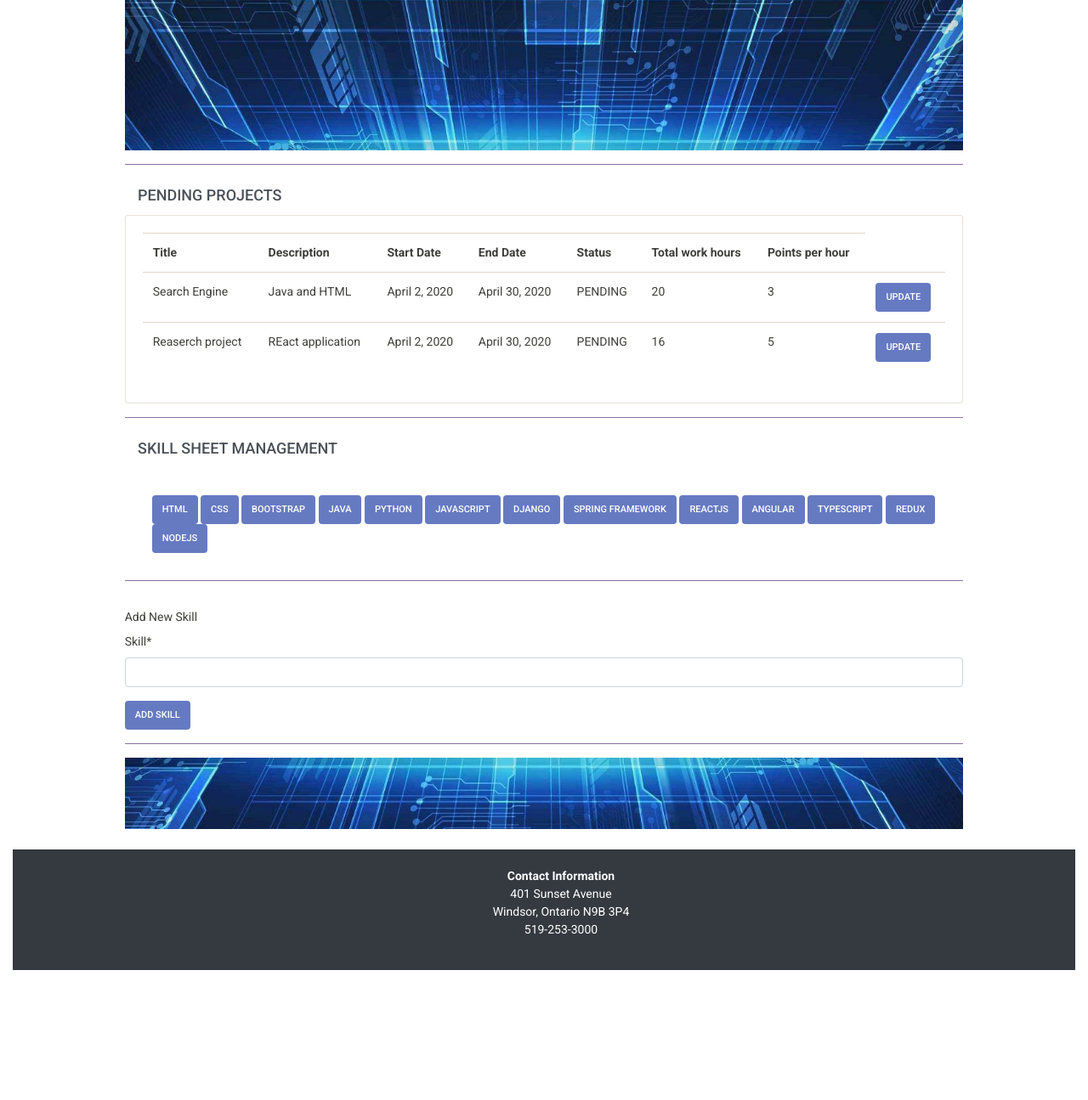
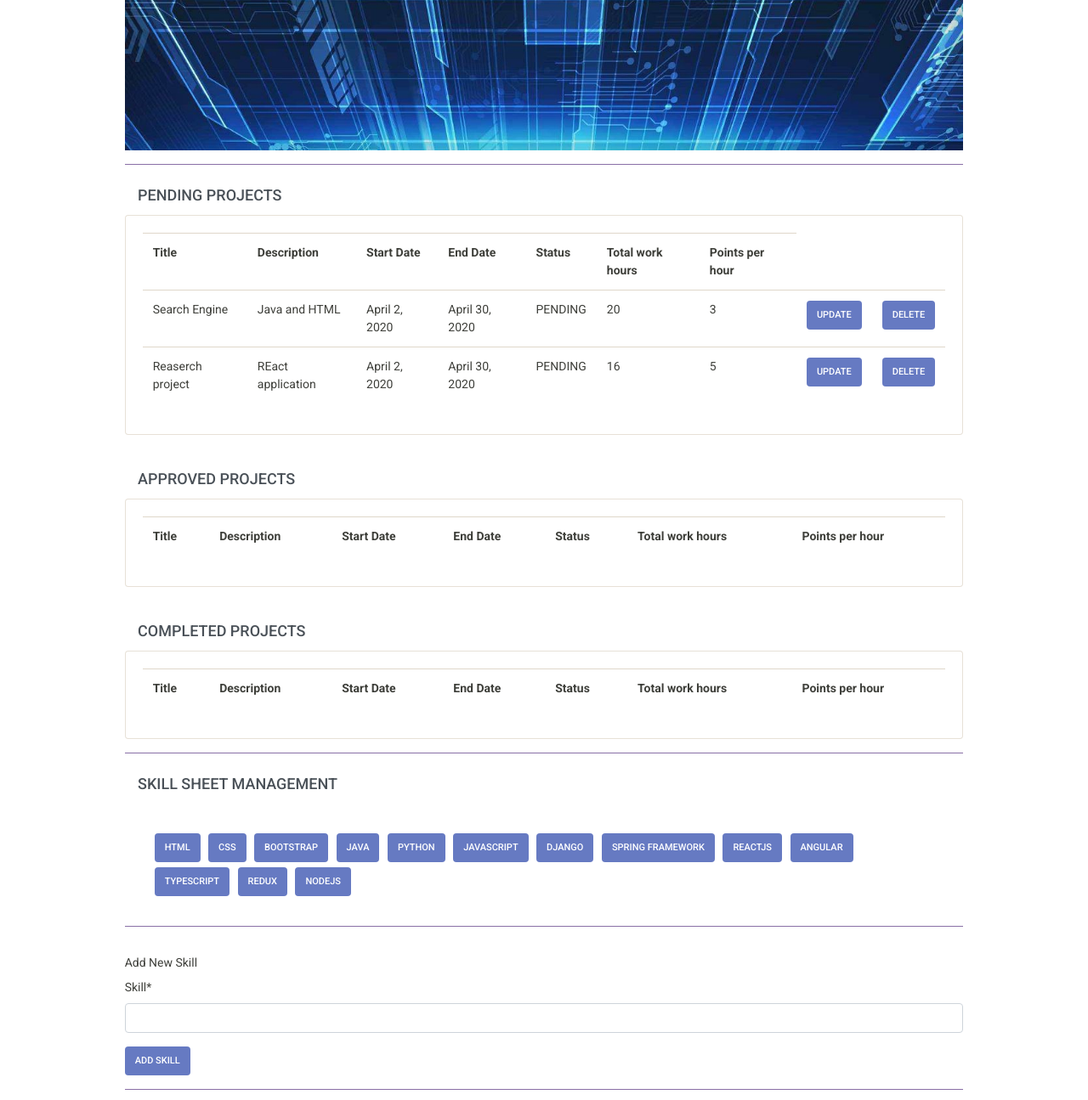
Before and after one commit to munishmunish/CsWorks, a Django app: page /login/admindash in a window 1280 px wide. Shown: the part 99-1394 px from the top of the page at 85% size. Before the commit the page ends 1241 px from the top, so only its background shows below. Run offline with Django 3.2, Linux system fonts and the light colour scheme; a user stored in the database is signed in; data comes from the database, SQL or seed files in the repository; both versions use the stored data as it was after the commit; lists and menus that the app fills with data are empty; some libraries are stand-ins or nearby versions.

Commit message:
Update function in admindash completed

```diff
--- a/CsWorks/templates/admindash.html
+++ b/CsWorks/templates/admindash.html
@@ -35,6 +35,107 @@
         </li>
       </ul>
 
+        <div class="card card-body" style="margin-bottom: 2rem">
+            <table class="table table-hover">
+                <tr>
+                    <th>Title</th>
+                    <th>Description</th>
+                    <th>Start Date</th>
+                    <th>End Date</th>
+                    <th>Status</th>
+                    <th>Total work hours</th>
+                    <th>Points per hour</th>
+
+                </tr>
+
+                {% for i in pending_projects %}
+                    <tr>
+                        <td>{{ i.title }}</td>
+                        <td>{{ i.description }}</td>
+                        <td>{{ i.start_date }}</td>
+                        <td>{{ i.end_date }}</td>
+                        <td>{{ i.status }}</td>
+                        <td>{{ i.total_work_hours }}</td>
+                        <td>{{ i.point_per_hour }}</td>
+                        <td>
+                            <a class ="btn btn-info" href="{% url 'updateproject' i.id %}">Update</a>
+                        </td>
+                        <td>
+                            <a data-toggle="modal" data-target="#myModal" class ="btn btn-danger" href="">DELETE</a>
+                        </td>
+                    </tr>
+
+                    <!-- Modal -->
+                    <div id="myModal" class="modal fade" role="dialog">
+                      <div class="modal-dialog">
+
+                        <!-- Modal content-->
+                        <div class="modal-content">
+                          <div class="modal-header">
+                              <h4 class="modal-title">Delete {{ i.title  }}</h4>
+                            <button type="button" class="close" data-dismiss="modal">&times;</button>
+
+                          </div>
+                          <div class="modal-body">
+                            <p>Are you sure you want to delete {{ i.title }} ?</p>
+                          </div>
+                          <div id="{{i.id}}" class="modal-footer">
+                              <button type="button" class="btn btn-djanger" data-dismiss="modal">Confirm</button>
+                            <button type="button" class="btn btn-info" data-dismiss="modal">Cancel</button>
+                          </div>
+                        </div>
+
+                      </div>
+                    </div>
+
+                {% endfor %}
+            </table>
+
+        </div>
+
+          <ul class="nav nav-tabs" role="tablist" style="border-color: white">
+        <li class="nav-item">
+          <a class="nav-link active" style="border-color: white"><font size="4">Approved Projects</font></a>
+        </li>
+      </ul>
+
+        <div class="card card-body" style="margin-bottom: 2rem">
+            <table class="table table-hover">
+                <tr>
+                    <th>Title</th>
+                    <th>Description</th>
+                    <th>Start Date</th>
+                    <th>End Date</th>
+                    <th>Status</th>
+                    <th>Total work hours</th>
+                    <th>Points per hour</th>
+
+                </tr>
+
+                {% for i in approved_projects %}
+                    <tr>
+                        <td>{{ i.title }}</td>
+                        <td>{{ i.description }}</td>
+                        <td>{{ i.start_date }}</td>
+                        <td>{{ i.end_date }}</td>
+                        <td>{{ i.status }}</td>
+                        <td>{{ i.total_work_hours }}</td>
+                        <td>{{ i.point_per_hour }}</td>
+                        <td>
+                            <a class ="btn btn-danger" href="{% url 'updateproject' i.id %}">Update</a>
+                        </td>
+                    </tr>
+                {% endfor %}
+            </table>
+        </div>
+
+
+    <ul class="nav nav-tabs" role="tablist" style="border-color: white">
+        <li class="nav-item">
+          <a class="nav-link active" style="border-color: white"><font size="4">Completed Projects</font></a>
+        </li>
+      </ul>
+
         <div class="card card-body">
             <table class="table table-hover">
                 <tr>
@@ -48,7 +149,7 @@
 
                 </tr>
 
-                {% for i in projects %}
+                {% for i in completed_projects %}
                     <tr>
                         <td>{{ i.title }}</td>
                         <td>{{ i.description }}</td>
@@ -58,7 +159,7 @@
                         <td>{{ i.total_work_hours }}</td>
                         <td>{{ i.point_per_hour }}</td>
                         <td>
-                            <button class ="btn btn-danger">Update</button>
+                            <a class ="btn btn-danger" href="{% url 'updateproject' i.id %}">Update</a>
                         </td>
                     </tr>
                 {% endfor %}
@@ -75,7 +176,7 @@
 
     <div style="margin: 2rem">
                 {% for i in skills %}
-                    <button class="btn btn-danger"> {{ i.skill }}  </button>
+                    <button class="btn btn-danger" style="margin: 3px"> {{ i.skill }}  </button>
                 {% endfor %}
         </div>
     <hr style="filter: progid:dximagetransform.microsoft.glow(color="#987cb9,strength=10) width="100%" color="#987cb9" size=1>
--- a/CsWorks/templates/create_project.html
+++ b/CsWorks/templates/create_project.html
@@ -41,6 +41,9 @@
                   {{ form.end_date | as_crispy_field }}
                   {{ form.end_date.errors }}
 
+                  {{ form.status | as_crispy_field }}
+                  {{ form.status.errors }}
+
                   {{ form.total_work_hours | as_crispy_field }}
                   {{ form.total_work_hours.errors }}
 
--- a/CsWorks/urls.py
+++ b/CsWorks/urls.py
@@ -32,6 +32,7 @@
     path(r'login/workerdetail', views.worker_detail, name='workerdetail'),
     path(r'login/clientdetail', views.client_detail, name='clientdetail'),
     path(r'login/createproject', views.create_project, name='createproject'),
+    path(r'login/updateproject/<str:pk>/', views.update_project, name='updateproject'),
 
 
 ]
--- a/CsWorks/views.py
+++ b/CsWorks/views.py
@@ -67,7 +67,9 @@
 
 @login_required(login_url='login')
 def admin_dash(request):
-    projects = Project.objects.filter(status=1)
+    pending_projects = Project.objects.filter(status=1)
+    approved_projects = Project.objects.filter(status=2)
+    completed_projects = Project.objects.filter(status=4)
     skills = Skills.objects.all()
     form = SkillForm()
     if request.method == 'POST':
@@ -76,8 +78,8 @@
             form.save()
             skill = form.cleaned_data.get('skill')
             messages.success(request, "New Skill " + skill + " added to the database")
-            return render(request, 'admindash.html', {'projects': projects, 'skills': skills, 'form': form})
-    return render(request, 'admindash.html', {'projects': projects, 'skills': skills, 'form': form})
+            return render(request, 'admindash.html', {'pending_projects': pending_projects, 'approved_projects': approved_projects, 'completed_projects':completed_projects, 'skills': skills, 'form': form})
+    return render(request, 'admindash.html', {'pending_projects': pending_projects, 'approved_projects': approved_projects, 'completed_projects':completed_projects, 'skills': skills, 'form': form})
 
 @login_required(login_url='login')
 # @allowed_users(allowed_roles=['client'])
@@ -114,3 +116,20 @@
             return redirect('createproject')
     context = {'form': form}
     return render(request, 'create_project.html', context)
+
+@login_required(login_url='login')
+def update_project(request, pk):
+    project = Project.objects.get(id=pk)
+    form = CreateProjectForm(instance=project)
+    if request.method == 'POST':
+        form = CreateProjectForm(request.POST, instance=project)
+        if form.is_valid():
+            post = form.save(commit=False)
+            post.username = request.user
+            post.save()
+            return redirect('admindash')
+    context = {'form': form}
+    return render(request, 'create_project.html', context)
+
+# @login_required(login_url='login')
+# def delete_project(request, pk):
--- a/myapp/forms.py
+++ b/myapp/forms.py
@@ -35,7 +35,13 @@
     )
     class Meta:
         model = Project
-        fields = ['title', 'description', 'start_date', 'end_date', 'total_work_hours', 'point_per_hour']
+        fields = ['title', 'description', 'start_date', 'end_date', 'status', 'total_work_hours', 'point_per_hour']
+
+    # def __init__(self, *args, **kwargs):
+    #     super(CreateProjectForm, self).__init__(*args, **kwargs)
+    #     instance = getattr(self, 'instance', None)
+    #     if instance and instance.id:
+    #         self.fields['title'].widget.attrs['disabled'] = 'disabled'
 
     def clean_end_date(self, *args, **kwargs):
         start_date = self.cleaned_data.get('start_date')
```
Also changed, not shown: requirements.txt (added, +35 -0 lines), db.sqlite3.
